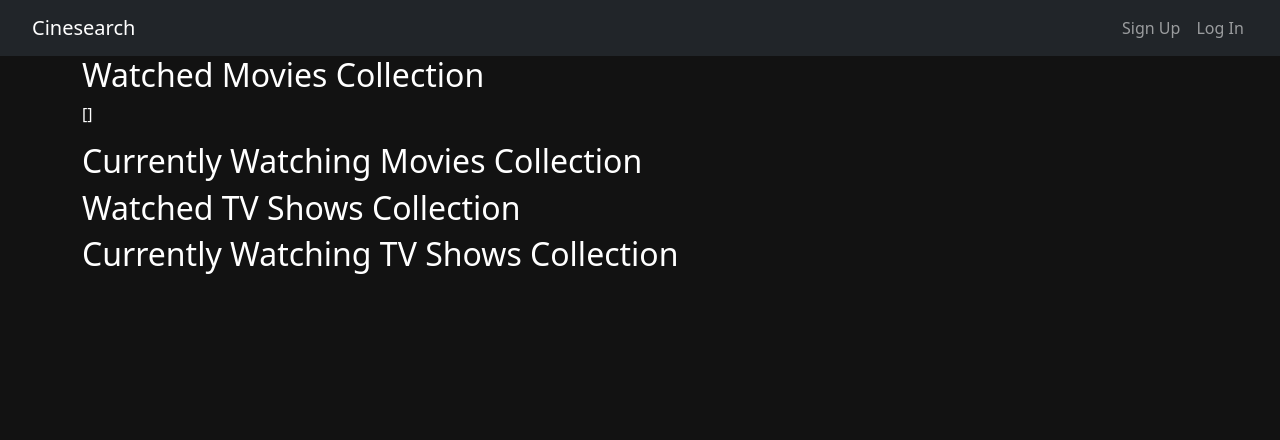
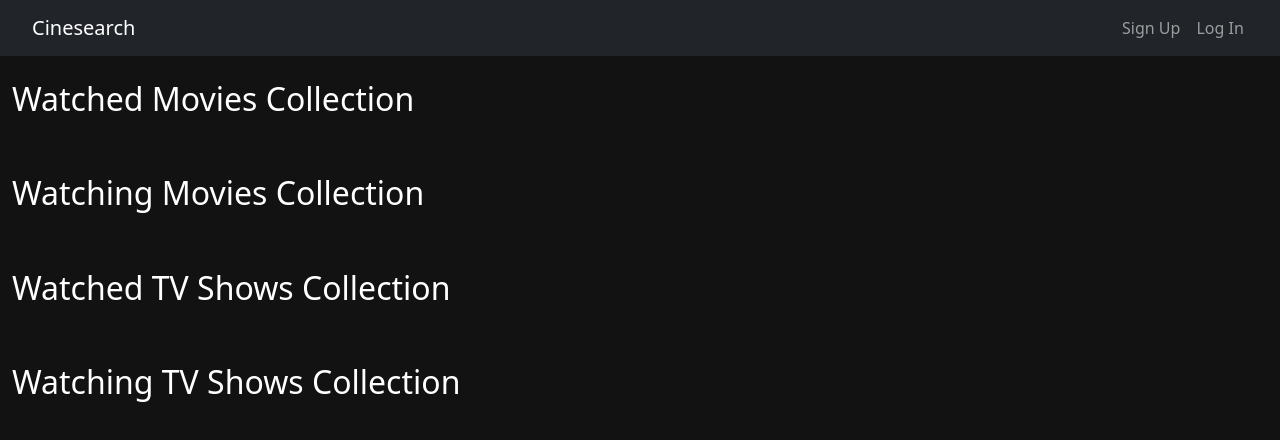
Before and after one commit to JackMBoynton/HonoursYearProject, a React app in the folder frontend/: page /profile in a window 1280 px wide. Shown: the top 440 px of the page. Built offline with nearby package versions, Linux system fonts and the light colour scheme; no server answers.

Commit message:
Collections UI implemented in one component. Needs to be adapted over the rest of the collections.

```diff
--- /dev/null
+++ b/frontend/src/components/ProfilePage/MediaListEntity/MediaList.js
@@ -0,0 +1,32 @@
+import React from "react";
+
+const MediaList = (props) => {
+  const FavouriteComponent = props.favouriteComponent;
+  const MovieHeading = props.heading;
+
+  if (props.movies) {
+    return (
+      <>
+        {props.movies.map((movie, index) => (
+          <div
+            key={movie.imdbID}
+            className="image-container d-flex justify-content-start m-3"
+          >
+            <div className="overlay-top d-flex align-items-center justify-content-center">
+              <MovieHeading movieID={movie.imdbID} movieTitle={movie.Title} />
+            </div>
+            <img src={movie.Poster} alt="Movie" />
+            <div
+              onClick={() => props.handleFavouritesClick(movie)}
+              className="overlay-bottom d-flex align-items-center justify-content-center"
+            >
+              <FavouriteComponent />
+            </div>
+          </div>
+        ))}
+      </>
+    );
+  }
+};
+
+export default MediaList;
--- /dev/null
+++ b/frontend/src/components/ProfilePage/MediaListEntity/MovieHeading.js
@@ -0,0 +1,12 @@
+import React from "react";
+import { Link } from "react-router-dom";
+
+const MovieHeading = ({ movieID, movieTitle }) => {
+  return (
+    <>
+      <Link to={`/movies/${movieID}`}>{movieTitle}</Link>
+    </>
+  );
+};
+
+export default MovieHeading;
--- /dev/null
+++ b/frontend/src/components/ProfilePage/MediaListEntity/RemoveFavourites.js
@@ -0,0 +1,21 @@
+import React from "react";
+
+const RemoveFavourites = () => {
+  return (
+    <>
+      <span className="mr-2">Remove from Favourites</span>
+      <svg
+        xmlns="http://www.w3.org/2000/svg"
+        width="16"
+        height="16"
+        fill="white"
+        className="bi bi-trash-fill"
+        viewBox="0 0 16 16"
+      >
+        <path d="M2.5 1a1 1 0 0 0-1 1v1a1 1 0 0 0 1 1H3v9a2 2 0 0 0 2 2h6a2 2 0 0 0 2-2V4h.5a1 1 0 0 0 1-1V2a1 1 0 0 0-1-1H10a1 1 0 0 0-1-1H7a1 1 0 0 0-1 1H2.5zm3 4a.5.5 0 0 1 .5.5v7a.5.5 0 0 1-1 0v-7a.5.5 0 0 1 .5-.5zM8 5a.5.5 0 0 1 .5.5v7a.5.5 0 0 1-1 0v-7A.5.5 0 0 1 8 5zm3 .5v7a.5.5 0 0 1-1 0v-7a.5.5 0 0 1 1 0z" />
+      </svg>
+    </>
+  );
+};
+
+export default RemoveFavourites;
--- /dev/null
+++ b/frontend/src/components/ProfilePage/MovieListHeading.js
@@ -0,0 +1,11 @@
+import React from "react";
+
+const MovieListHeading = (props) => {
+  return (
+    <div className="col">
+      <h2>{props.heading}</h2>
+    </div>
+  );
+};
+
+export default MovieListHeading;
--- a/frontend/src/components/ProfilePage/ProfilePage.js
+++ b/frontend/src/components/ProfilePage/ProfilePage.js
@@ -6,14 +6,35 @@ import WatchedMoviesList from "./WatchedMoviesList";
 import WatchingMoviesList from "./WatchingMoviesList";
 import WatchedShowsList from "./WatchedShowsList";
 import WatchingShowsList from "./WatchingShowsList";
+import MovieListHeading from "./MovieListHeading";
 
 const ProfilePage = () => {
   return (
-    <div className="container">
-      <WatchedMoviesList />
-      <WatchingMoviesList />
-      <WatchedShowsList />
-      <WatchingShowsList />
+    <div className="container-fluid movie-app">
+      <div className="row d-flex align-items-center mt-4 mb-4">
+        <MovieListHeading heading="Watched Movies Collection" />
+      </div>
+      <div className="row">
+        <WatchedMoviesList />
+      </div>
+      <div className="row d-flex align-items-center mt-4 mb-4">
+        <MovieListHeading heading="Watching Movies Collection" />
+      </div>
+      <div className="row">
+        <WatchingMoviesList />
+      </div>
+      <div className="row d-flex align-items-center mt-4 mb-4">
+        <MovieListHeading heading="Watched TV Shows Collection" />
+      </div>
+      <div className="row">
+        <WatchedShowsList />
+      </div>
+      <div className="row d-flex align-items-center mt-4 mb-4">
+        <MovieListHeading heading="Watching TV Shows Collection" />
+      </div>
+      <div className="row">
+        <WatchingShowsList />
+      </div>
     </div>
   );
 };
--- a/frontend/src/components/ProfilePage/WatchedMoviesList.js
+++ b/frontend/src/components/ProfilePage/WatchedMoviesList.js
@@ -1,5 +1,10 @@
 import React, { useEffect, useState } from "react";
 const axios = require("axios");
+
+// Components for MoviesList
+import MediaList from "./MediaListEntity/MediaList";
+import RemoveFavourites from "./MediaListEntity/RemoveFavourites";
+import MovieHeading from "./MediaListEntity/MovieHeading";
 
 const WatchedMoviesList = () => {
   // Create separate Axios Instance as we need withCredentials to be false for External API requests
@@ -91,13 +96,18 @@ const WatchedMoviesList = () => {
   };
 
   const changeTitlesToMovies = async (collectionOfTitles) => {
+    var newMovieList;
     // Now we have a collection (array) of titles, so we want the movie instead
     var titleToMetadataPromises = collectionOfTitles.map((title) => {
       return returnMetadataFromTitle(title);
     });
     Promise.all(titleToMetadataPromises).then(function (result) {
       // then set it again in the state
-      setWatchedListMovies(result);
+      newMovieList = result.map((movie, index) => {
+        movie.mongoID = watchedListIDs[index];
+        return movie;
+      });
+      setWatchedListMovies(newMovieList);
     });
   };
 
@@ -116,10 +126,13 @@ const WatchedMoviesList = () => {
   console.log(watchedListMovies);
 
   return (
-    <div className="section">
-      <h2>Watched Movies Collection</h2>
-      <p>{JSON.stringify(watchedListMovies)}</p>
-    </div>
+    <>
+      <MediaList
+        movies={watchedListMovies}
+        heading={MovieHeading}
+        favouriteComponent={RemoveFavourites}
+      />
+    </>
   );
 };
 
--- a/frontend/src/components/ProfilePage/WatchedShowsList.js
+++ b/frontend/src/components/ProfilePage/WatchedShowsList.js
@@ -1,11 +1,7 @@
 import React, { useEffect, useState } from "react";
 
 const WatchedShowsList = () => {
-  return (
-    <div className="section">
-      <h2>Watched TV Shows Collection</h2>
-    </div>
-  );
+  return <></>;
 };
 
 export default WatchedShowsList;
--- a/frontend/src/components/ProfilePage/WatchingMoviesList.js
+++ b/frontend/src/components/ProfilePage/WatchingMoviesList.js
@@ -1,11 +1,7 @@
 import React, { useEffect, useState } from "react";
 
 const WatchingMoviesList = () => {
-  return (
-    <div className="section">
-      <h2>Currently Watching Movies Collection</h2>
-    </div>
-  );
+  return <></>;
 };
 
 export default WatchingMoviesList;
--- a/frontend/src/components/ProfilePage/WatchingShowsList.js
+++ b/frontend/src/components/ProfilePage/WatchingShowsList.js
@@ -1,11 +1,7 @@
 import React, { useEffect, useState } from "react";
 
 const WatchingShowsList = () => {
-  return (
-    <div className="section">
-      <h2>Currently Watching TV Shows Collection</h2>
-    </div>
-  );
+  return <></>;
 };
 
 export default WatchingShowsList;
--- a/frontend/src/styles/ProfilePage/main.css
+++ b/frontend/src/styles/ProfilePage/main.css
@@ -0,0 +1,68 @@
+/* Scrollbar Styling */
+
+::-webkit-scrollbar {
+  height: 6px;
+  width: 6px;
+}
+
+::-webkit-scrollbar-track {
+  border: 1px solid #121212;
+  background-color: #121212;
+}
+
+::-webkit-scrollbar-thumb {
+  border-radius: 90px;
+  background-color: #000000;
+}
+
+/* MovieList Component Styling */
+
+.movie-app > .row {
+  overflow-x: auto;
+  flex-wrap: nowrap;
+}
+
+.image-container {
+  position: relative;
+  transition: transform 0.2s;
+  max-width: 300px;
+}
+
+.image-container:hover {
+  cursor: pointer;
+  transform: scale(1.1);
+}
+
+.image-container:hover .overlay-bottom,
+.image-container:hover .overlay-top {
+  opacity: 1;
+}
+
+.overlay-top {
+  position: absolute;
+  background: rgba(0, 0, 0, 0.8);
+  width: 100%;
+  transition: 0.5s ease;
+  opacity: 0;
+  top: 0;
+  font-size: 20px;
+  padding: 30px 20px 20px 20px;
+  text-align: center;
+}
+
+.overlay-top a {
+  text-decoration: none;
+  color: #ffffff;
+}
+
+.overlay-bottom {
+  position: absolute;
+  background: rgba(0, 0, 0, 0.8);
+  width: 100%;
+  transition: 0.5s ease;
+  opacity: 0;
+  bottom: 0;
+  font-size: 20px;
+  padding: 20px 20px 30px 20px;
+  text-align: center;
+}
```
